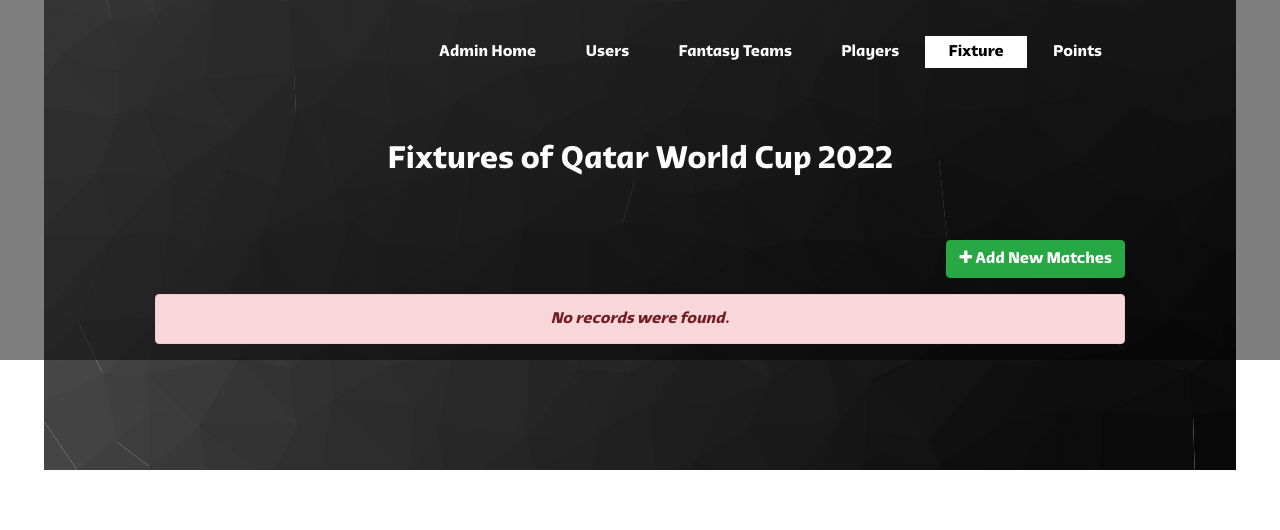
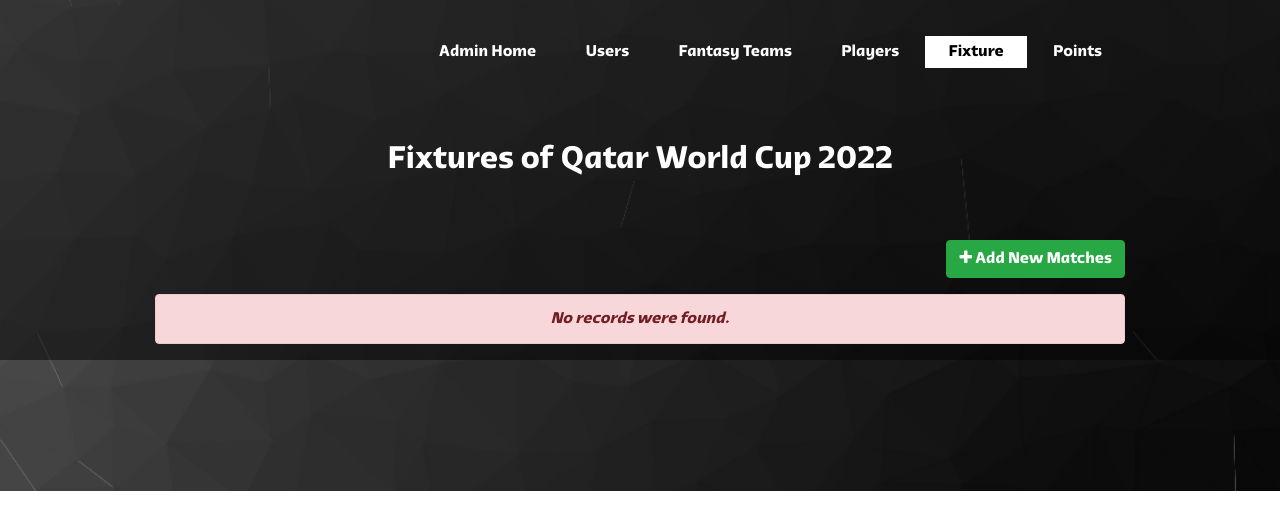
Before and after one commit to TicTacTun/Fantasy_WC_2022, a PHP site: page /admin_fixture.php in a window 1280 px wide. Shown: the top 530 px of the page. Run offline with PHP 8.4, Linux system fonts and the light colour scheme; data that the repository does not hold is empty.

Commit message:
updated matches

```diff
--- a/matches.css
+++ b/matches.css
@@ -16,7 +16,7 @@
 body{
     height: 100%;
     background-image: url(10.jpg);
-    background-size: fill;
+    background-size: cover;
     background-repeat: no-repeat;
     background-position: center;
 }
```
Also changed, not shown: 7.png (deleted).
